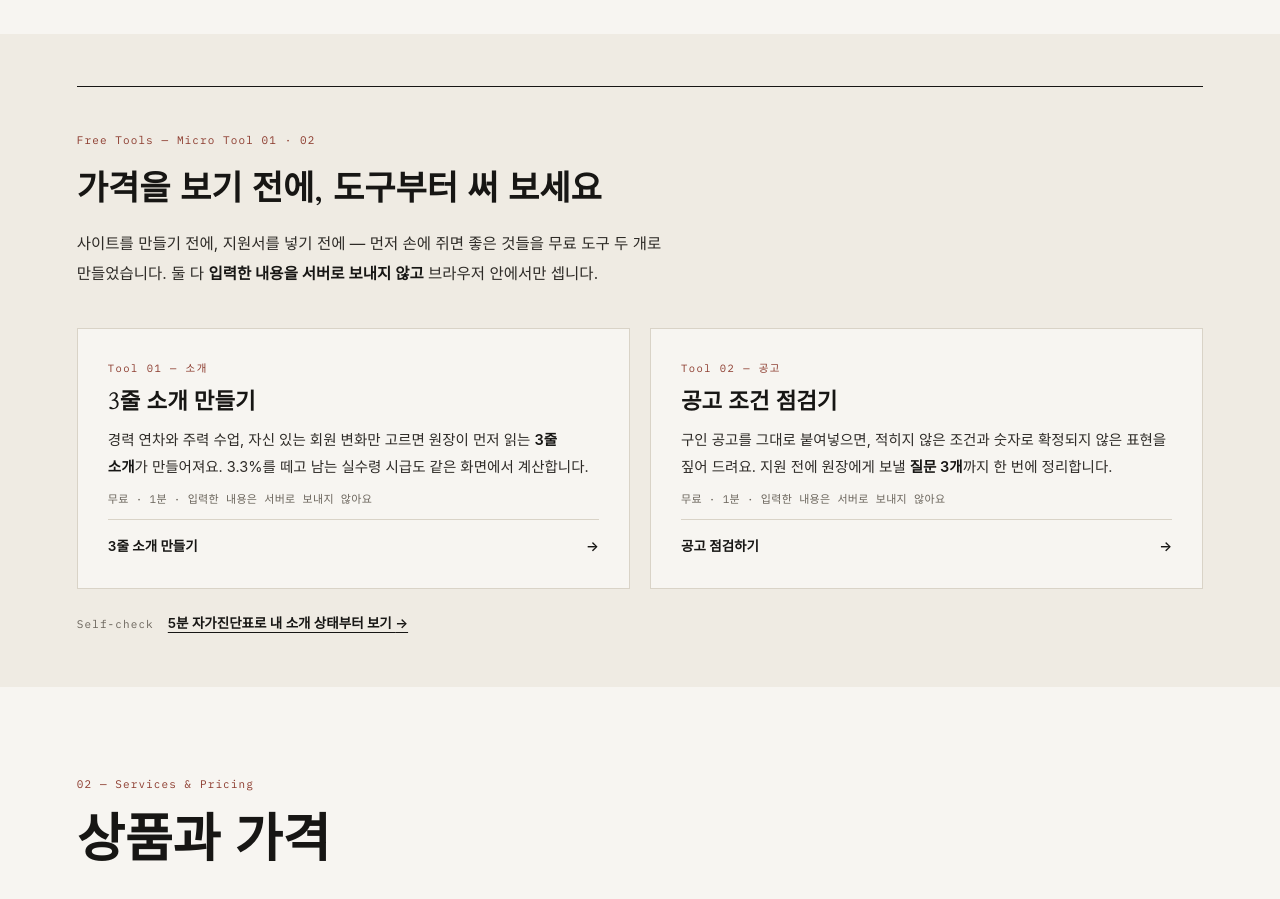
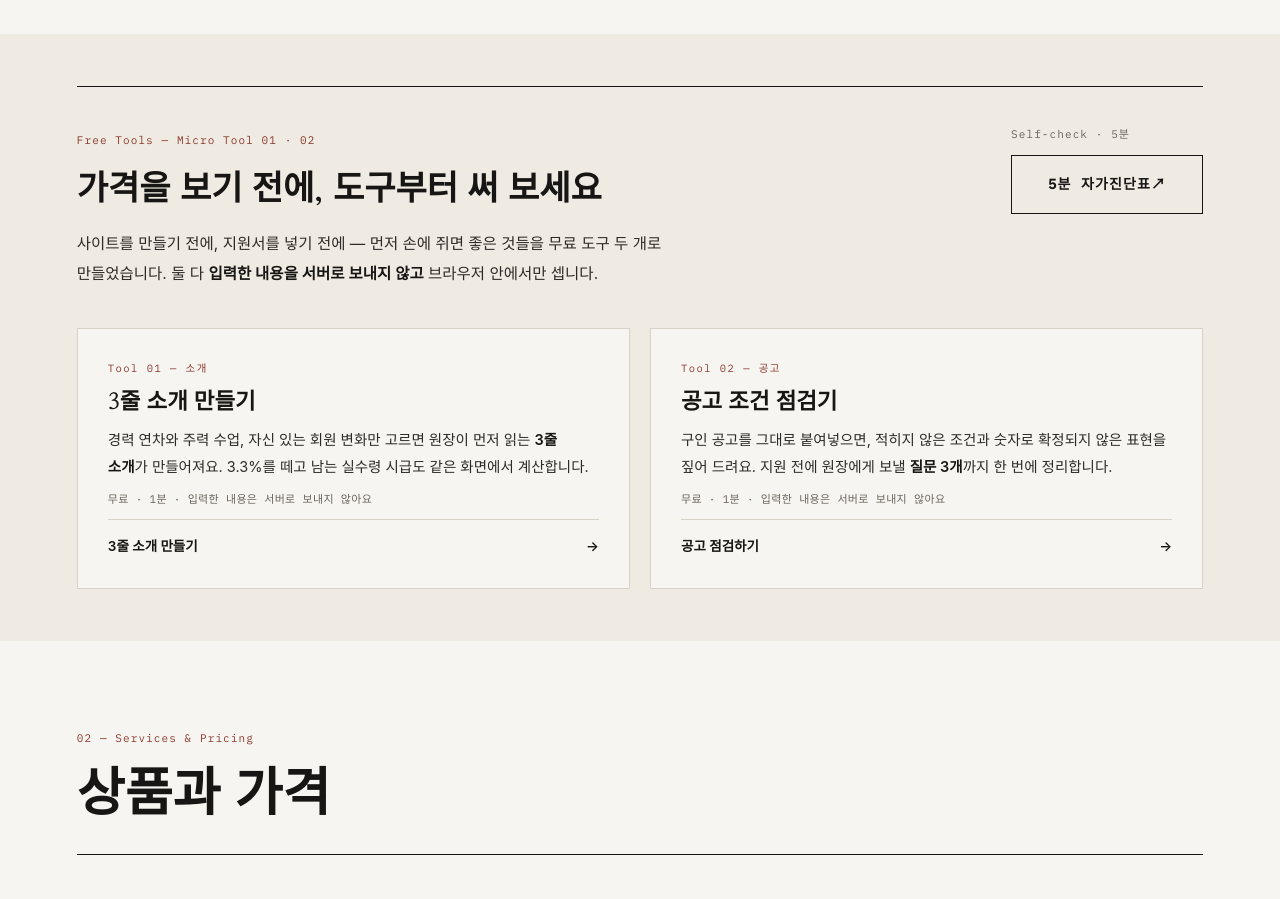
Before and after one commit to core-bnsk/core-bnsk.github.io, a plain HTML site: page index.html in a window 1280 px wide. Shown: the part 3860-4759 px from the top of the page. Drawn offline with nearby package versions, Linux system fonts and the light colour scheme; a web font is replaced by a local one.

Commit message:
style(tools): 자가진단표 CTA를 섹션 헤드 우측으로 올려 원래 위계 유지
- 도구 카드 아래 단독 버튼이 뜨던 배치를 걷어내고, 헤드 그리드 우측에
  'Self-check · 5분' 라벨 + 5분 자가진단표 버튼으로 배치
- 860px 이하에서는 헤드가 1열로 서고 버튼은 텍스트 아래로 (375px 넘침 0)

```diff
--- a/index.html
+++ b/index.html
@@ -333,10 +333,16 @@
      도구 02는 /tools/jobpost/ — 지원 전에 공고 조건을 세는 도구. -->
 <section class="section tools-band" id="tools" aria-labelledby="tools-title">
   <div class="tools-rule">
-    <div class="tools-head reveal">
-      <span class="mono tools-tag">Free Tools — Micro Tool 01 · 02</span>
-      <h2 class="tools-title" id="tools-title">가격을 보기 전에, <br class="br-m">도구부터 써 보세요</h2>
-      <p class="tools-lede">사이트를 만들기 전에, 지원서를 넣기 전에 — 먼저 손에 쥐면 좋은 것들을 무료 도구 두 개로 만들었습니다. 둘 다 <strong>입력한 내용을 서버로 보내지 않고</strong> 브라우저 안에서만 셉니다.</p>
+    <div class="tools-head">
+      <div class="tools-head-copy reveal">
+        <span class="mono tools-tag">Free Tools — Micro Tool 01 · 02</span>
+        <h2 class="tools-title" id="tools-title">가격을 보기 전에, <br class="br-m">도구부터 써 보세요</h2>
+        <p class="tools-lede">사이트를 만들기 전에, 지원서를 넣기 전에 — 먼저 손에 쥐면 좋은 것들을 무료 도구 두 개로 만들었습니다. 둘 다 <strong>입력한 내용을 서버로 보내지 않고</strong> 브라우저 안에서만 셉니다.</p>
+      </div>
+      <div class="tools-head-cta reveal">
+        <span class="mono tools-more-label">Self-check · 5분</span>
+        <a class="btn-line" href="check/">5분 자가진단표 <span aria-hidden="true">↗</span></a>
+      </div>
     </div>
   </div>
 
@@ -357,7 +363,6 @@
     </a>
   </div>
 
-  <p class="tools-more reveal"><span class="mono">Self-check</span><a href="check/">5분 자가진단표로 내 소개 상태부터 보기 <span aria-hidden="true">→</span></a></p>
 </section>
 
 <!-- ═══════════ 02 PRICE — 상품과 가격 ═══════════ -->
--- a/styles.css
+++ b/styles.css
@@ -495,7 +495,17 @@ del { color: var(--soft); }
   border-top: 1px solid var(--line-dark);
   padding-top: clamp(24px, 3.2vw, 36px);
 }
-.tools-head { max-width: 64ch; }
+.tools-head {
+  display: grid;
+  grid-template-columns: minmax(0, 1fr) auto;
+  align-items: start;
+  gap: clamp(20px, 3.4vw, 44px);
+}
+.tools-head-copy { max-width: 64ch; }
+.tools-head-cta {
+  display: flex; flex-direction: column; flex-wrap: wrap; align-items: flex-start;
+  gap: 10px; padding-top: 2px;
+}
 .tools-tag { color: var(--accent); }
 .tools-title {
   font-family: var(--kr-serif); font-weight: 700;
@@ -548,20 +558,11 @@ del { color: var(--soft); }
 }
 .tool-card:hover .tool-go { color: var(--accent); }
 
-.tools-more {
-  display: flex; flex-wrap: wrap; align-items: baseline;
-  gap: 6px 14px;
-  margin-top: clamp(16px, 2.2vw, 22px);
-  font-size: 13.5px;
+.tools-more-label { font-size: 11px; letter-spacing: .1em; color: var(--soft); }
+
+@media (max-width: 860px) {
+  .tools-head { grid-template-columns: 1fr; gap: 18px; }
 }
-.tools-more .mono { font-size: 11px; letter-spacing: .1em; color: var(--soft); }
-.tools-more a {
-  color: var(--ink); font-weight: 600;
-  text-decoration: underline; text-underline-offset: 4px;
-  transition: color .3s;
-}
-.tools-more a:hover { color: var(--accent); }
-
 @media (max-width: 760px) {
   .tools-grid { grid-template-columns: 1fr; }
   .tool-card { gap: 8px; }
```
